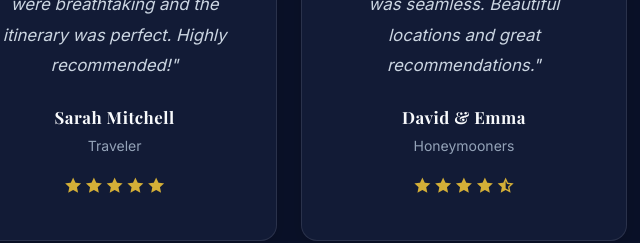
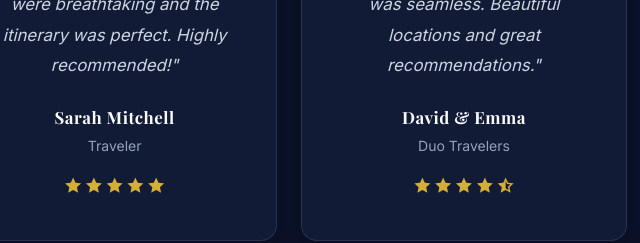
Before and after one commit to vatsalsukhadiya21/cinematic-travel-website, a plain HTML site: page index.html in a window 1280 px wide. Shown: the part 7080-7323 px from the top of the page, 176-816 px from the left. Drawn offline with nearby package versions, Linux system fonts and the light colour scheme; no server answers; a script that the page names is missing.

Commit message:
text change to duo travelers

```diff
--- a/index.html
+++ b/index.html
@@ -438,7 +438,7 @@
                                 "We booked our honeymoon to Hawaii through this site, and it was seamless. Beautiful locations and great recommendations."
                             </p>
                             <h3 class="testimonial__name">David & Emma</h3>
-                            <span class="testimonial__subtitle">Honeymooners</span>
+                            <span class="testimonial__subtitle">Duo Travelers</span>
                             <div class="testimonial__rating">
                                 <i class="ri-star-fill"></i>
                                 <i class="ri-star-fill"></i>
```
